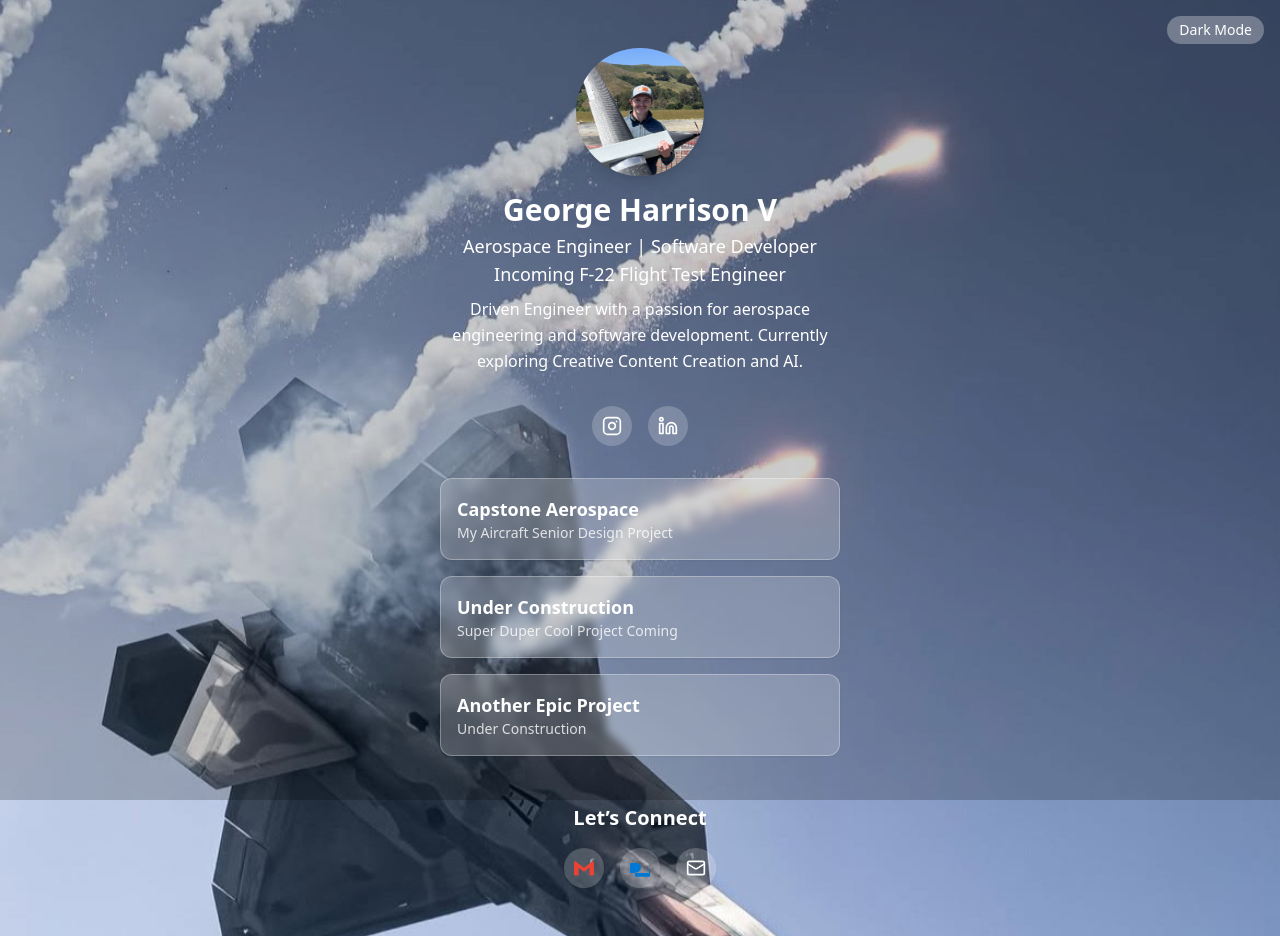
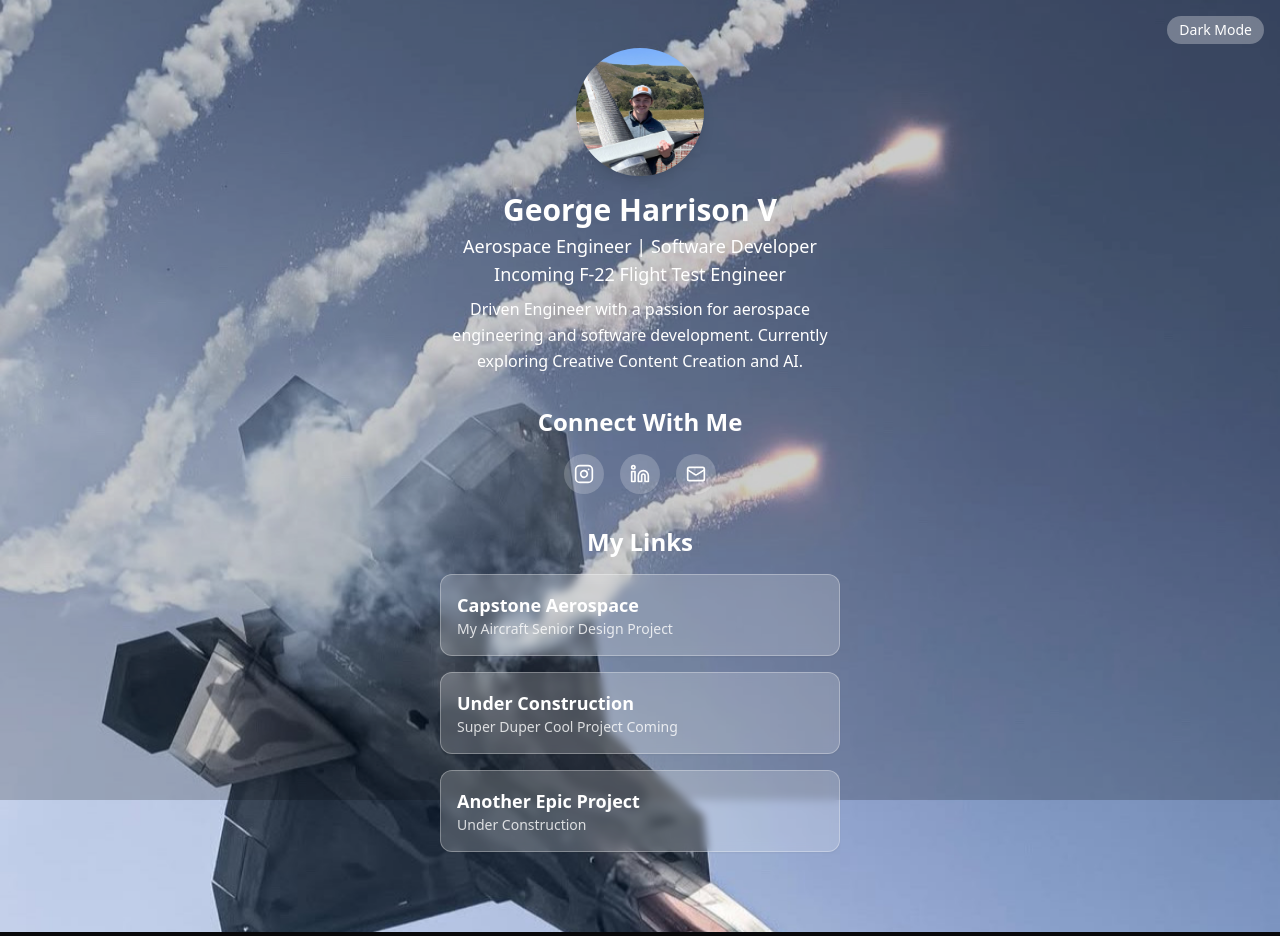
Before and after one commit to gcharrisv/mymicropage, a React (Vite) app: page / in a window 1280 px wide. Built offline with nearby package versions, Linux system fonts and the light colour scheme.

Commit message:
mailing changes

```diff
--- a/src/components/Micropage.tsx
+++ b/src/components/Micropage.tsx
@@ -43,6 +43,12 @@ const Micropage = () => {
         platform: 'LinkedIn',
         url: 'https://www.linkedin.com/in/georgeharrison/',
         icon: Linkedin,
+        visible: true,
+      },
+      {
+        platform: 'Email',
+        url: `mailto:${'gcharrisv@gmail.com'}`,
+        icon: Mail,
         visible: true,
       },
     ] as SocialLink[],
@@ -108,6 +114,9 @@ const Micropage = () => {
         </div>
 
         {/* Social Icons */}
+
+        <h2 className="text-2xl font-semibold mb-4 text-center">Connect With Me</h2>
+
         <div className="flex justify-center gap-4 mb-8">
           {visibleSocial.map((s, i) => {
             const Icon = s.icon
@@ -124,6 +133,9 @@ const Micropage = () => {
         </div>
 
         {/* Links */}
+
+        <h2 className="text-2xl font-semibold mb-4 text-center">My Links</h2>
+
         <div className="space-y-4 mb-8">
           {visibleLinks.map((link, i) => (
             <Card
@@ -140,49 +152,6 @@ const Micropage = () => {
           ))}
         </div>
 
-        {/* Let's Connect */}
-        <div className="text-center mt-12">
-          <h2 className="text-xl font-semibold mb-4 text-white">Let’s Connect</h2>
-
-          <div className="flex justify-center gap-4">
-            {/* Gmail */}
-            <a
-              href={`https://mail.google.com/mail/?view=cm&to=${data.email}`}
-              target="_blank"
-              rel="noopener noreferrer"
-              className="w-10 h-10 rounded-full bg-white/20 flex items-center justify-center transition hover:bg-white/40"
-              title="Gmail"
-            >
-              <svg className="w-5 h-5" viewBox="0 0 24 24" fill="currentColor">
-                <path d="M24 5.457v13.909c0 .904-.732 1.636-1.636 1.636h-3.819V11.73L12 16.64l-6.545-4.91v9.273H1.636A1.636 1.636 0 0 1 0 19.366V5.457c0-.904.732-1.636 1.636-1.636h.02l10.344 7.758 10.344-7.758h.02c.904 0 1.636.732 1.636 1.636z" fill="#EA4335"/>
-              </svg>
-            </a>
-
-            {/* Outlook */}
-            <a
-              href={`https://outlook.office.com/mail/deeplink/compose?to=${data.email}`}
-              target="_blank"
-              rel="noopener noreferrer"
-              className="w-10 h-10 rounded-full bg-white/20 flex items-center justify-center transition hover:bg-white/40"
-              title="Outlook"
-            >
-              <svg className="w-5 h-5" viewBox="0 0 24 24" fill="currentColor">
-                <path d="M7.88 12.04q0 .45-.11.87-.1.41-.33.74-.22.33-.58.52-.37.2-.87.2t-.85-.2q-.35-.21-.57-.55-.22-.33-.33-.75-.1-.42-.1-.83 0-.87.33-1.44.34-.58.95-.58.3 0 .56.14.26.13.45.37.2.25.3.56.1.32.1.7zM24 12v9.38q0 .46-.33.8-.33.32-.8.32H7.13q-.46 0-.8-.33-.32-.33-.32-.8V18H1q-.41 0-.7-.3-.3-.29-.3-.7V7q0-.41.3-.7Q.58 6 1 6h6.5q2.28 0 3.9 1.62Q13 9.24 13 11.5q0 1.18-.44 2.23-.43 1.05-1.18 1.87-.75.82-1.76 1.3-1.01.48-2.12.48h-1V18h16.25q.25 0 .25-.25V12zM0 12.5v-.5q0-.41.3-.7.29-.3.7-.3h1q.41 0 .7.3.3.29.3.7v.5z" fill="#0078D4"/>
-              </svg>
-            </a>
-
-            {/* Default Mail */}
-            <a
-              href={`mailto:${data.email}`}
-              target="_blank"
-              rel="noopener noreferrer"
-              className="w-10 h-10 rounded-full bg-white/20 flex items-center justify-center transition hover:bg-white/40"
-              title="Default Mail App"
-            >
-              <Mail className="w-5 h-5 text-white" />
-            </a>
-          </div>
-        </div>
       </div>
     </div>
   )
```
